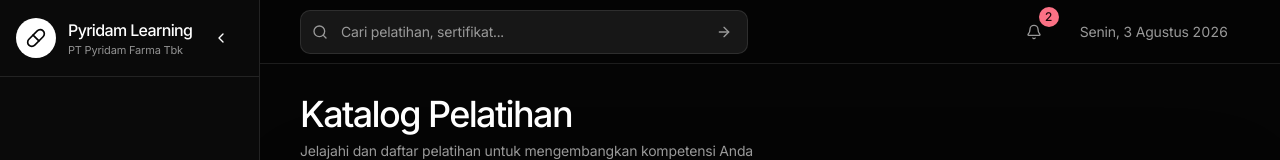
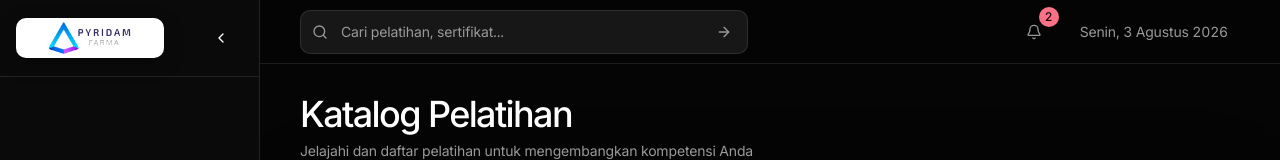
Before and after one commit to bulgogipedas/pid-playground-rafli, a Next.js app: page /dashboard/katalog in a window 1280 px wide. Shown: the top 160 px of the page. Built offline with nearby package versions, Linux system fonts and the light colour scheme.

Commit message:
Add official Pyridam Farma branding

```diff
--- a/app/login/page.tsx
+++ b/app/login/page.tsx
@@ -1,8 +1,9 @@
 "use client"
 
+import Image from "next/image"
 import { useState } from "react"
 import { useRouter } from "next/navigation"
-import { Pill, Eye, EyeOff, Loader2, AlertCircle, ArrowRight } from "lucide-react"
+import { Eye, EyeOff, Loader2, AlertCircle, ArrowRight } from "lucide-react"
 import { Button } from "@/components/ui/button"
 import { Input } from "@/components/ui/input"
 import { Label } from "@/components/ui/label"
@@ -48,13 +49,13 @@ export default function LoginPage() {
       <div className="relative hidden flex-col justify-between overflow-hidden border-r border-white/10 bg-[#090909] p-12 text-white lg:flex lg:w-1/2">
         <div aria-hidden="true" className="absolute inset-x-0 bottom-0 h-1/2 bg-[radial-gradient(circle_at_30%_100%,rgba(168,85,247,0.55),transparent_48%),radial-gradient(circle_at_80%_90%,rgba(236,72,153,0.38),transparent_42%)]" />
         <div>
-          <div className="flex items-center gap-3 mb-8">
-            <div className="flex h-12 w-12 items-center justify-center rounded-full bg-foreground text-background">
-              <Pill className="h-6 w-6" />
+          <div className="mb-8 flex items-center gap-3">
+            <div className="flex h-[58px] w-[166px] items-center rounded-[14px] bg-[#fff] px-3 py-2 shadow-[0_12px_30px_rgba(0,0,0,.3)]">
+              <Image src="/pyridam-farma-logo.png" alt="Logo PT Pyridam Farma Tbk" width={300} height={105} priority className="h-full w-full object-contain" />
             </div>
             <div>
-              <h1 className="font-serif text-xl font-medium tracking-[-0.04em]">Pyridam Learning</h1>
-              <p className="text-sm text-white/55">PT Pyridam Farma Tbk</p>
+              <h1 className="font-serif text-xl font-medium tracking-[-0.04em]">Learning</h1>
+              <p className="text-sm text-white/55">Learning Management System</p>
             </div>
           </div>
         </div>
@@ -96,13 +97,13 @@ export default function LoginPage() {
       <div className="flex-1 flex items-center justify-center p-8">
         <div className="w-full max-w-md">
           {/* Mobile Logo */}
-          <div className="lg:hidden flex items-center gap-3 mb-8 justify-center">
-            <div className="flex h-12 w-12 items-center justify-center rounded-full bg-foreground text-background">
-              <Pill className="h-6 w-6" />
+          <div className="mb-8 flex items-center justify-center gap-3 lg:hidden">
+            <div className="flex h-[54px] w-[154px] items-center rounded-[13px] bg-[#fff] px-3 py-2 shadow-[0_10px_28px_rgba(0,0,0,.24)]">
+              <Image src="/pyridam-farma-logo.png" alt="Logo PT Pyridam Farma Tbk" width={300} height={105} priority className="h-full w-full object-contain" />
             </div>
             <div>
-              <h1 className="font-serif text-xl font-medium tracking-[-0.04em] text-foreground">Pyridam Learning</h1>
-              <p className="text-sm text-muted-foreground">PT Pyridam Farma Tbk</p>
+              <h1 className="font-serif text-xl font-medium tracking-[-0.04em] text-foreground">Learning</h1>
+              <p className="text-xs text-muted-foreground">Learning Management System</p>
             </div>
           </div>
 
--- a/components/dashboard/sidebar.tsx
+++ b/components/dashboard/sidebar.tsx
@@ -1,6 +1,7 @@
 "use client"
 
 import Link from "next/link"
+import Image from "next/image"
 import { usePathname, useRouter } from "next/navigation"
 import { cn } from "@/lib/utils"
 import {
@@ -22,7 +23,6 @@ import {
   X,
   DollarSign,
   PieChart,
-  Pill,
 } from "lucide-react"
 import { useEffect, useState } from "react"
 import { Button } from "@/components/ui/button"
@@ -219,16 +219,20 @@ export function Sidebar() {
       >
         {/* Logo */}
         <div className="flex min-h-16 items-center justify-between border-b border-white/10 p-4">
-          <Link href="/dashboard" className="flex items-center gap-3">
-            <div className="flex h-10 w-10 shrink-0 items-center justify-center rounded-full bg-foreground text-background">
-              <Pill className="h-5 w-5" />
+          <Link href="/dashboard" aria-label="Pyridam Learning" className="flex min-w-0 items-center">
+            <div className={cn(
+              "flex h-10 shrink-0 items-center overflow-hidden rounded-[10px] bg-[#fff] shadow-[0_6px_20px_rgba(0,0,0,.22)]",
+              isCollapsed ? "w-10" : "w-[148px] px-2 py-1",
+            )}>
+              <Image
+                src="/pyridam-farma-logo.png"
+                alt="Logo PT Pyridam Farma Tbk"
+                width={300}
+                height={105}
+                priority
+                className={cn("max-w-none object-contain", isCollapsed ? "h-10 w-[114px] object-left" : "h-full w-full")}
+              />
             </div>
-            {!isCollapsed && (
-              <div className="overflow-hidden">
-                <span className="block font-serif text-base font-medium tracking-[-0.04em]">Pyridam Learning</span>
-                <p className="truncate text-[11px] text-white/55">PT Pyridam Farma Tbk</p>
-              </div>
-            )}
           </Link>
           <Button
             variant="ghost"
```
Also changed, not shown: public/pyridam-farma-logo.png (added).
